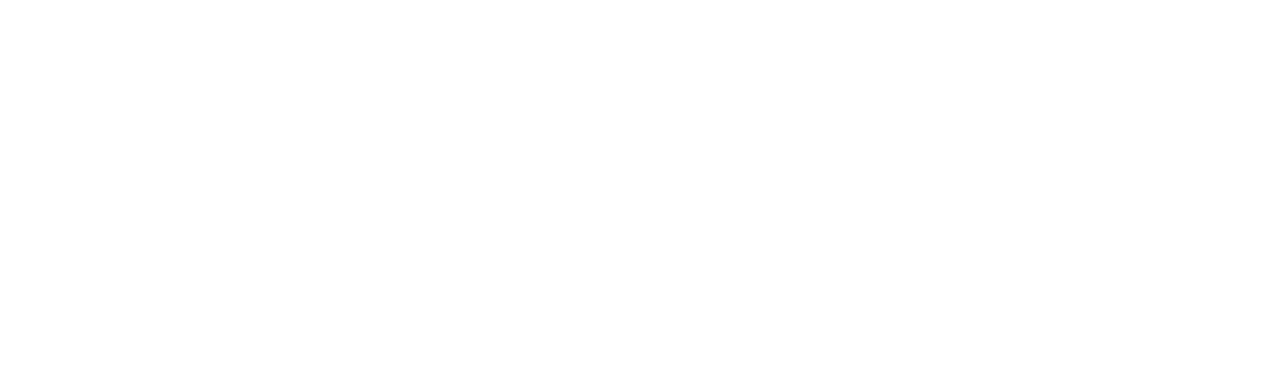
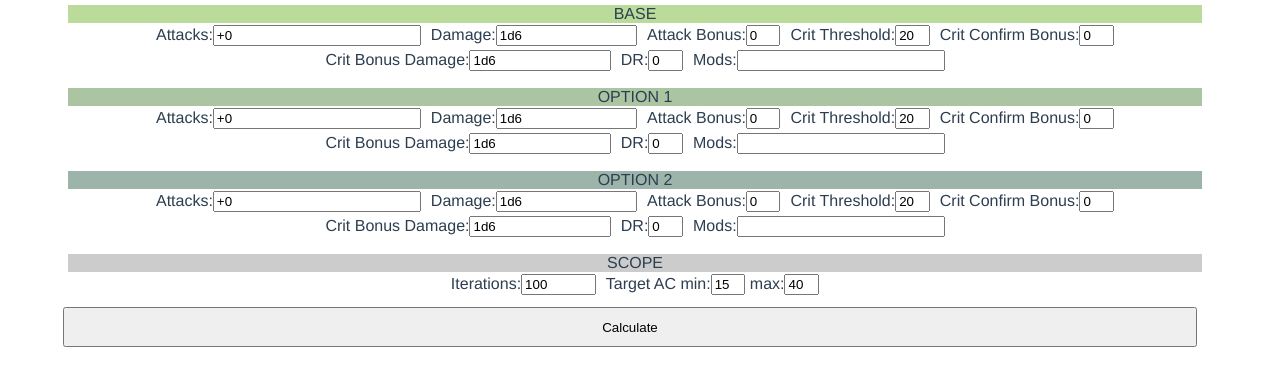
Before and after one commit to charles-oder/pathfinder-damage-calc, a Vue app: page /damage-sim in a window 1280 px wide. Before the commit this address had no page. Shown: the top 386 px of the page. Built offline with nearby package versions, Linux system fonts and the light colour scheme.

Commit message:
updated routing

```diff
--- a/src/router/index.ts
+++ b/src/router/index.ts
@@ -1,10 +1,14 @@
 import { createRouter, createWebHistory, RouteRecordRaw } from "vue-router";
-import Home from "../views/Home.vue";
+import Home from "../views/DamageSim.vue";
 
 const routes: Array<RouteRecordRaw> = [
   {
     path: "/",
-    name: "Home",
+    redirect: "/damage-sim"
+  },
+  {
+    path: "/damage-sim",
+    name: "DamageSim",
     component: Home
   },
   {
--- a/src/views/Home.vue
+++ b/src/views/DamageSim.vue
@@ -1,5 +1,5 @@
 <template>
-  <div class="home">
+  <div class="damage-sim">
     <div class="settings">
       <AttackSettingsView
         v-for="(settings, index) in viewModel.attackSettings"
@@ -46,7 +46,7 @@ export default defineComponent({
 </script>
 
 <style scoped lang="scss">
-.home {
+.damage-sim {
   width: 100%;
   margin: 0;
 }
```
Also changed, not shown: 1 other file (tests, documents, lock files or other folders).
